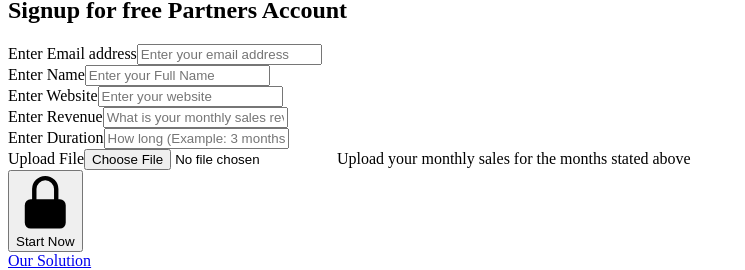
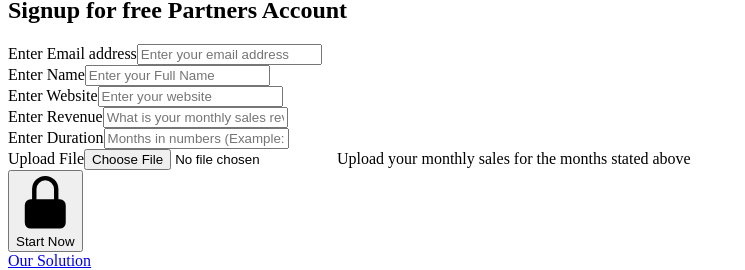
Before and after one commit to ChrisB007/forgedmart, a Next.js app: page / in a window 1280 px wide. Shown: the part 10519-10789 px from the top of the page, without its empty margins (0-745 px from the left). Built offline with nearby package versions, Linux system fonts and the light colour scheme.

Commit message:
updated layout and fundform

```diff
--- a/components/Fundform.js
+++ b/components/Fundform.js
@@ -159,7 +159,7 @@ export default function Funding() {
                   autoComplete="duration"
                   required
                   className="relative block w-full appearance-none rounded-none rounded-b-md border border-gray-300 px-3 py-2 text-gray-900 placeholder-gray-500 focus:z-10 focus:border-red-500 focus:outline-none focus:ring-red-500 sm:text-sm"
-                  placeholder="How long (Example: 3 months)"
+                  placeholder="Months in numbers (Example: 3)"
                   onChange={handleChange}
                 />
               </div>
--- a/components/Layout.js
+++ b/components/Layout.js
@@ -14,7 +14,7 @@ const Layout = ({ children }) => {
         />
         <meta
           name="keywords"
-          content="forgedmart, shopify, shopify stores, amazon fba program, shopify partners, funding,amazon fba business, business loans, shopify website, shopifyplus, amazon seller, amazon fba, big commerce, ecommerce"
+          content="forgedmart, shopify, shopify stores, brand your business, branding your company, brand companies, amazon fba program, shopify partners, funding,amazon fba business, business loans, shopify website, shopifyplus, amazon seller, amazon fba, big commerce, ecommerce"
         />
       </Head>
       <Nav />
```
